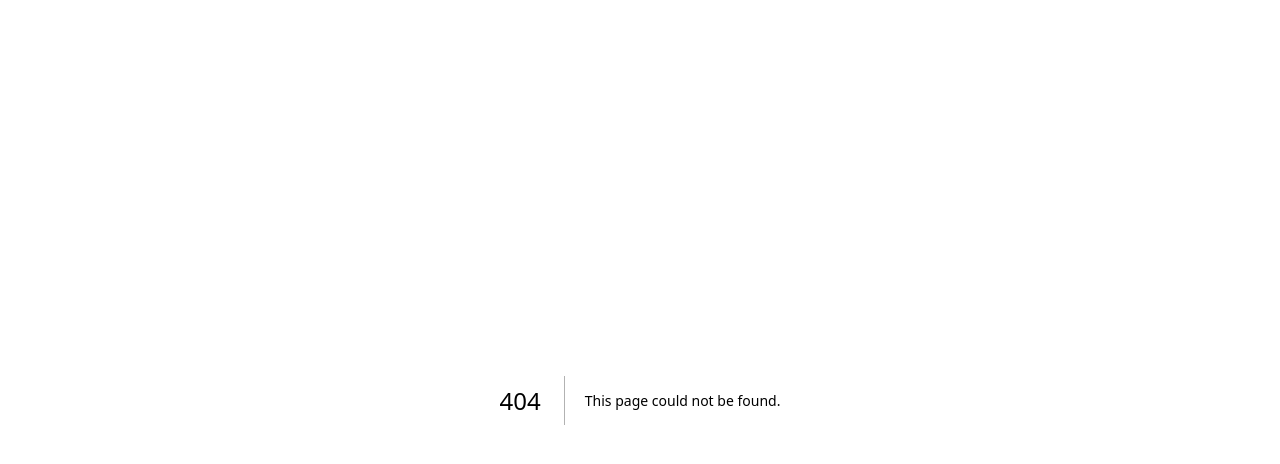
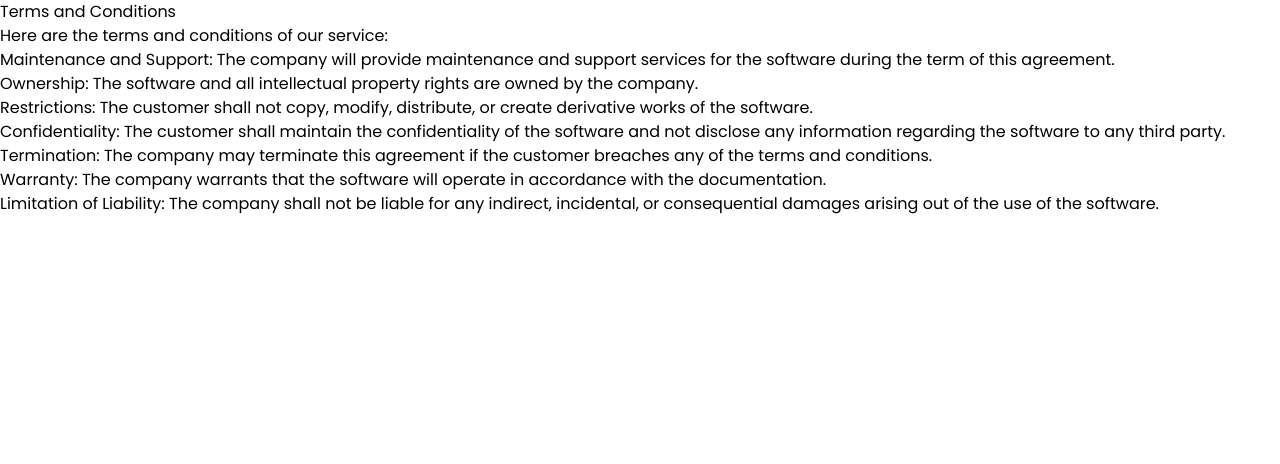
Before and after one commit to Cessation-Code/essentialerp-frontend, a Next.js app: page /terms-and-conditions in a window 1280 px wide. Before the commit this address had no page. Shown: the top 464 px of the page. Built offline with nearby package versions, Linux system fonts and the light colour scheme.

Commit message:
terms and conditions page setup

```diff
--- /dev/null
+++ b/pages/terms-and-conditions.js
@@ -0,0 +1,21 @@
+   import React from 'react';
+
+   const Terms = () => {
+     return (
+       <div className='w-full h-full'>
+         <h1>Terms and Conditions</h1>
+         <p>Here are the terms and conditions of our service:</p>
+         <ul>
+           <li>Maintenance and Support: The company will provide maintenance and support services for the software during the term of this agreement.</li>
+           <li>Ownership: The software and all intellectual property rights are owned by the company.</li>
+           <li>Restrictions: The customer shall not copy, modify, distribute, or create derivative works of the software.</li>
+           <li>Confidentiality: The customer shall maintain the confidentiality of the software and not disclose any information regarding the software to any third party.</li>
+            <li>Termination: The company may terminate this agreement if the customer breaches any of the terms and conditions.</li>
+            <li>Warranty: The company warrants that the software will operate in accordance with the documentation.</li>
+            <li>Limitation of Liability: The company shall not be liable for any indirect, incidental, or consequential damages arising out of the use of the software.</li>
+         </ul>
+       </div>
+     );
+   };
+
+   export default Terms;
```
